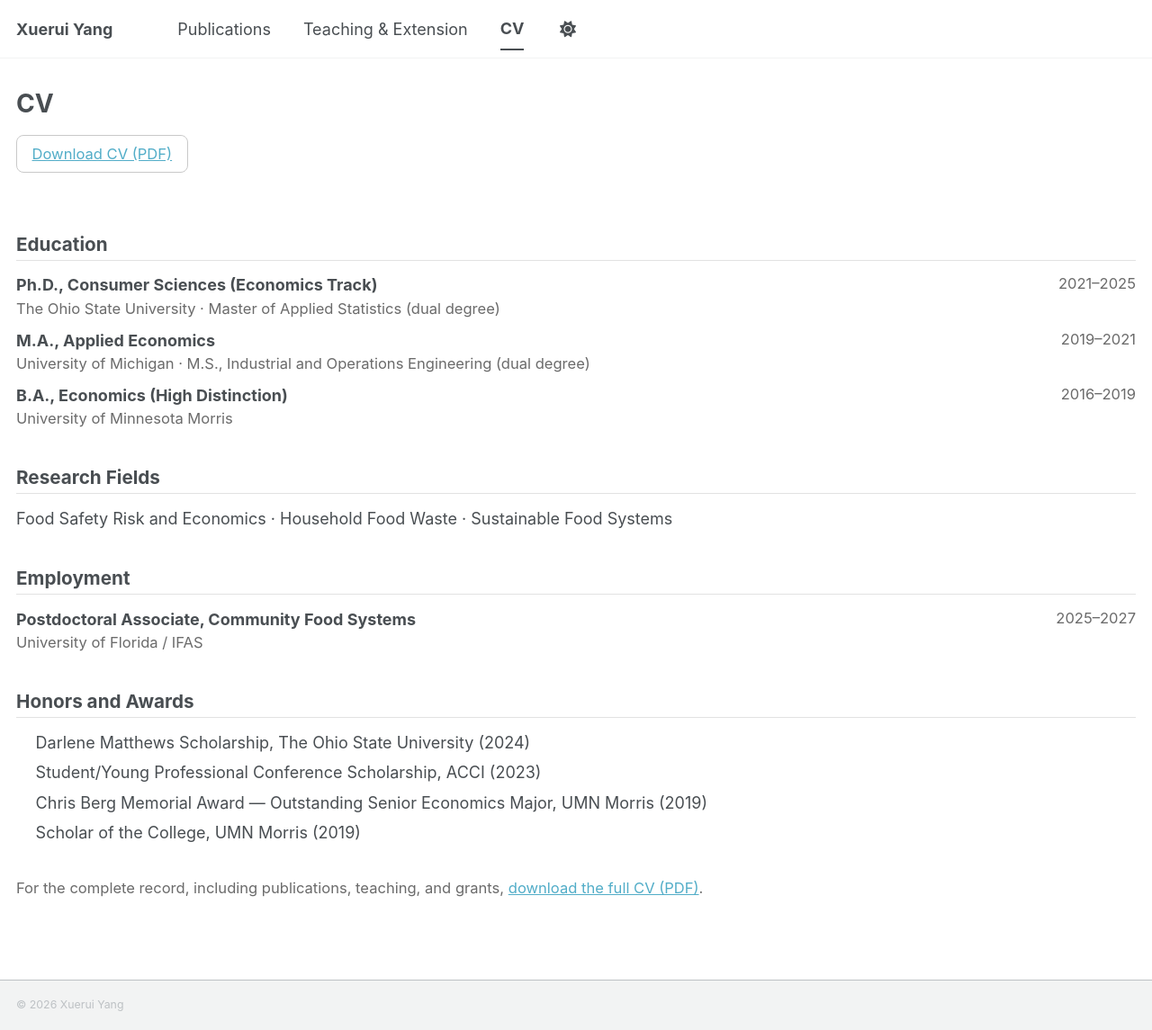
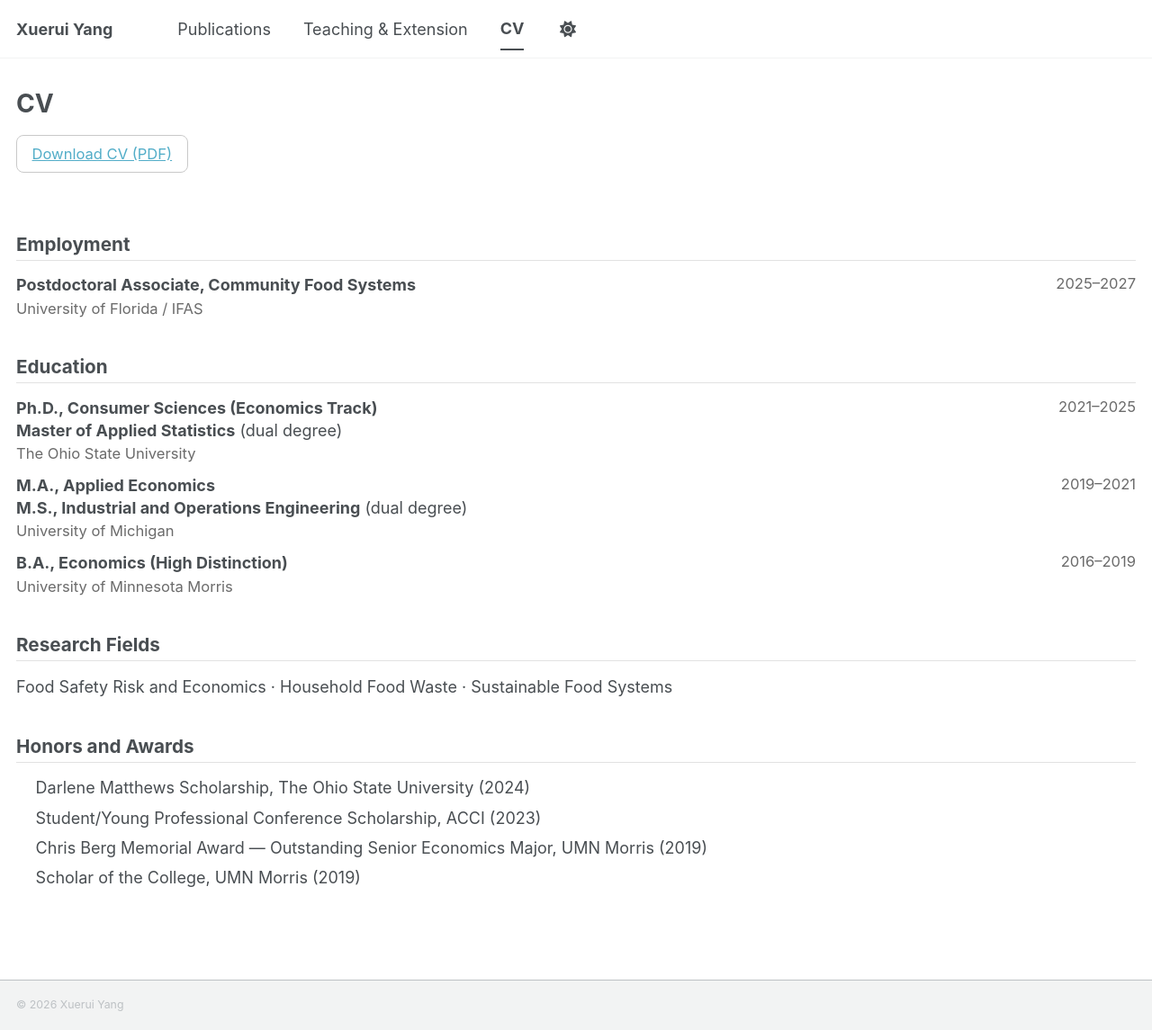
Before and after one commit to xueruiycool/xueruiycool.github.io, a Jekyll site: the page built from _pages/cv.md, in a window 1280 px wide and 1145 px high. Shown: the whole window at 90% size. Built offline with Jekyll 4.4.1, drawn with Linux system fonts in a browser that asks for light colours; a style sheet for code colours, icons or effects is not loaded; part of the change alters nothing that is shown.

Commit message:
Update cv.md

```diff
--- a/_pages/cv.md
+++ b/_pages/cv.md
@@ -25,9 +25,14 @@ redirect_from:
 <a class="cv-download" href="/files/cv.pdf" target="_blank" rel="noopener">Download CV (PDF)</a>
 
 <div class="cv-section">
+<h2>Employment</h2>
+<div class="cv-entry"><div class="cv-what"><strong>Postdoctoral Associate, Community Food Systems</strong><br><span class="cv-sub">University of Florida / IFAS</span></div><div class="cv-when">2025&ndash;2027</div></div>
+</div>
+
+<div class="cv-section">
 <h2>Education</h2>
-<div class="cv-entry"><div class="cv-what"><strong>Ph.D., Consumer Sciences (Economics Track)</strong><br><span class="cv-sub">The Ohio State University &middot; Master of Applied Statistics (dual degree)</span></div><div class="cv-when">2021&ndash;2025</div></div>
-<div class="cv-entry"><div class="cv-what"><strong>M.A., Applied Economics</strong><br><span class="cv-sub">University of Michigan &middot; M.S., Industrial and Operations Engineering (dual degree)</span></div><div class="cv-when">2019&ndash;2021</div></div>
+<div class="cv-entry"><div class="cv-what"><strong>Ph.D., Consumer Sciences (Economics Track)</strong><br><strong>Master of Applied Statistics</strong> (dual degree)<br><span class="cv-sub">The Ohio State University</span></div><div class="cv-when">2021&ndash;2025</div></div>
+<div class="cv-entry"><div class="cv-what"><strong>M.A., Applied Economics</strong><br><strong>M.S., Industrial and Operations Engineering</strong> (dual degree)<br><span class="cv-sub">University of Michigan</span></div><div class="cv-when">2019&ndash;2021</div></div>
 <div class="cv-entry"><div class="cv-what"><strong>B.A., Economics (High Distinction)</strong><br><span class="cv-sub">University of Minnesota Morris</span></div><div class="cv-when">2016&ndash;2019</div></div>
 </div>
 
@@ -36,10 +41,6 @@ redirect_from:
 <p class="cv-fields">Food Safety Risk and Economics &middot; Household Food Waste &middot; Sustainable Food Systems</p>
 </div>
 
-<div class="cv-section">
-<h2>Employment</h2>
-<div class="cv-entry"><div class="cv-what"><strong>Postdoctoral Associate, Community Food Systems</strong><br><span class="cv-sub">University of Florida / IFAS</span></div><div class="cv-when">2025&ndash;2027</div></div>
-</div>
 
 <div class="cv-section">
 <h2>Honors and Awards</h2>
@@ -50,5 +51,3 @@ redirect_from:
 <li>Scholar of the College, UMN Morris (2019)</li>
 </ul>
 </div>
-
-<p class="cv-more">For the complete record, including publications, teaching, and grants, <a href="/files/cv.pdf">download the full CV (PDF)</a>.</p>
```
